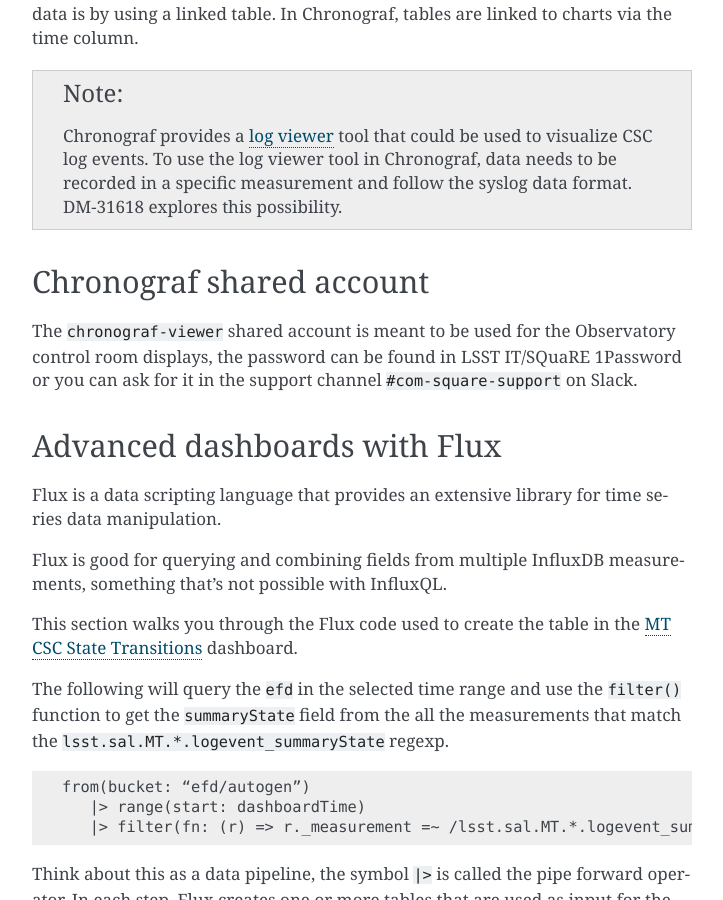
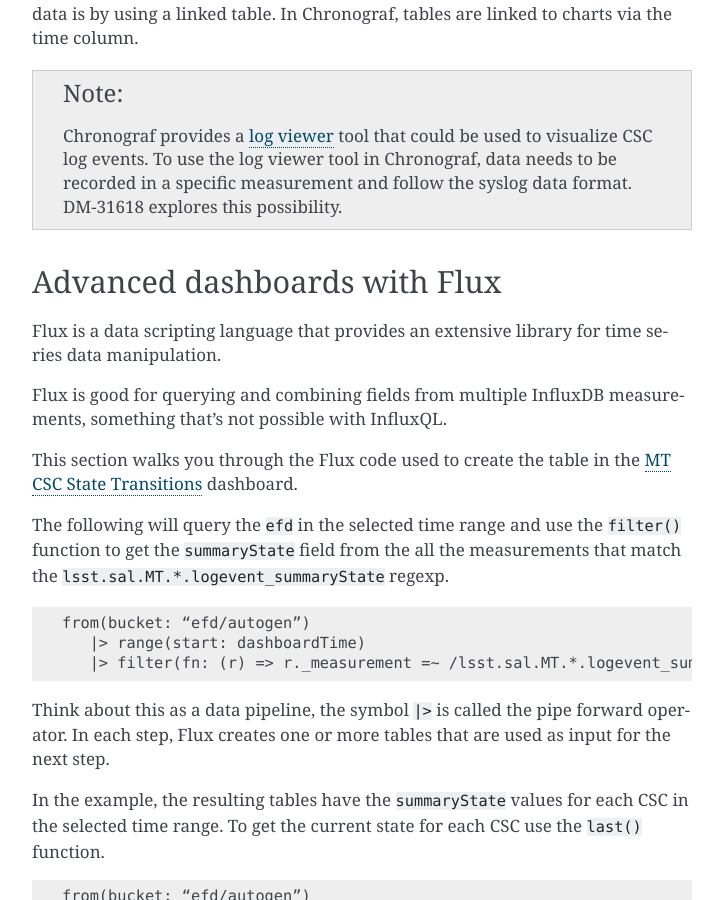
Before and after one commit to lsst-sqre/sasquatch, a Sphinx documentation site: the page built from docs/user-guide/dashboards.rst, in a window 1280 px wide and 900 px high, scrolled down 2790 px. Shown: the whole window, without its empty margins (388-1111 px from the left). Built offline with Sphinx 7.4.7, drawn with Linux system fonts in a browser that asks for light colours; some of the changed text lies outside the part shown.

Commit message:
Remove reference to chronograf-viewer shared account
In API we don't do shared accounts so this won't work anymore, users need to log in with their own accounts.

```diff
--- a/docs/user-guide/dashboards.rst
+++ b/docs/user-guide/dashboards.rst
@@ -128,14 +128,6 @@
 
 .. _log viewer: https://docs.influxdata.com/chronograf/v1.10/guides/analyzing-logs/
 
-
-Chronograf shared account
-=========================
-
-The ``chronograf-viewer`` shared account is meant to be used for the Observatory control room displays, the password can be found in LSST IT/SQuaRE 1Password or
-you can ask for it in the support channel ``#com-square-support`` on Slack.
-
-
 .. _advanced:
 
 Advanced dashboards with Flux
```
